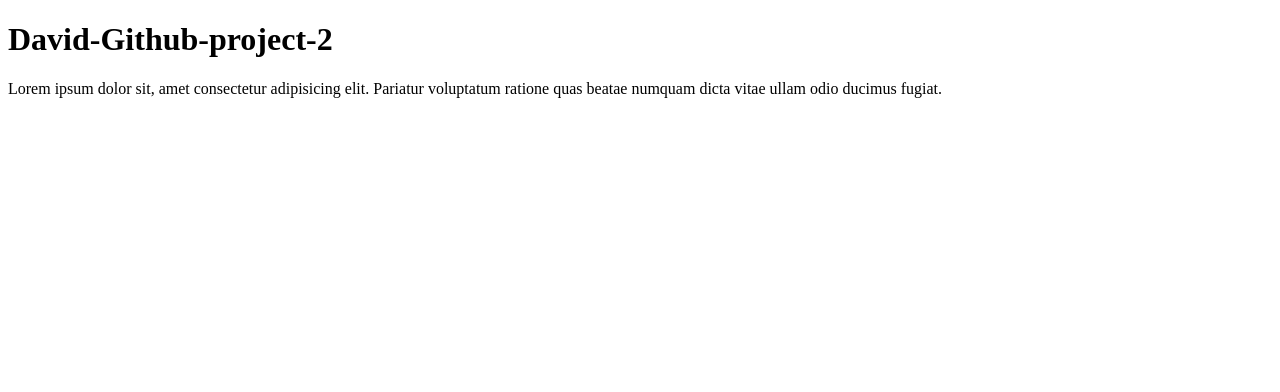
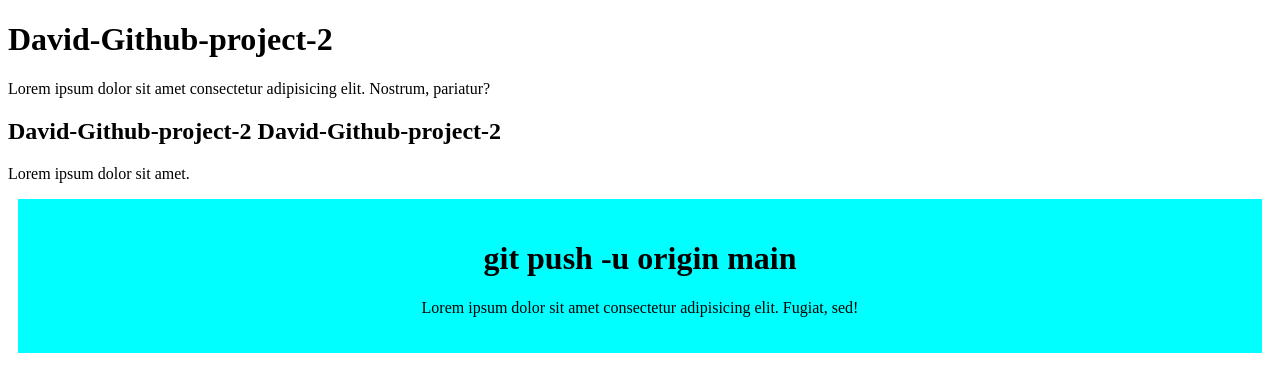
Before and after one commit to prodesignmax18/David-Github-project-2, a plain HTML site: page David-Github-project-2.html in a window 1280 px wide. Drawn offline with Linux system fonts and the light colour scheme.

Commit message:
first committt

```diff
--- a/David-Github-project-2.html
+++ b/David-Github-project-2.html
@@ -4,9 +4,16 @@
     <meta charset="UTF-8">
     <meta name="viewport" content="width=device-width, initial-scale=1.0">
     <title>David-Github-project-2</title>
+    <link rel="stylesheet" href="style.css">
 </head>
 <body>
     <h1>David-Github-project-2</h1>
-    <p>Lorem ipsum dolor sit, amet consectetur adipisicing elit. Pariatur voluptatum ratione quas beatae numquam dicta vitae ullam odio ducimus fugiat.</p>
+    <p>Lorem ipsum dolor sit amet consectetur adipisicing elit. Nostrum, pariatur?</p>
+    <h2>David-Github-project-2 David-Github-project-2</h2>
+    <p>Lorem ipsum dolor sit amet.</p>
+    <div>
+        <h1>git push -u origin main</h1>
+        <p>Lorem ipsum dolor sit amet consectetur adipisicing elit. Fugiat, sed!</p>
+    </div>
 </body>
 </html>
--- /dev/null
+++ b/style.css
@@ -0,0 +1,6 @@
+div{
+    background-color: aqua;
+    margin: 10px;
+    padding: 20px;
+    text-align: center;
+}
```
